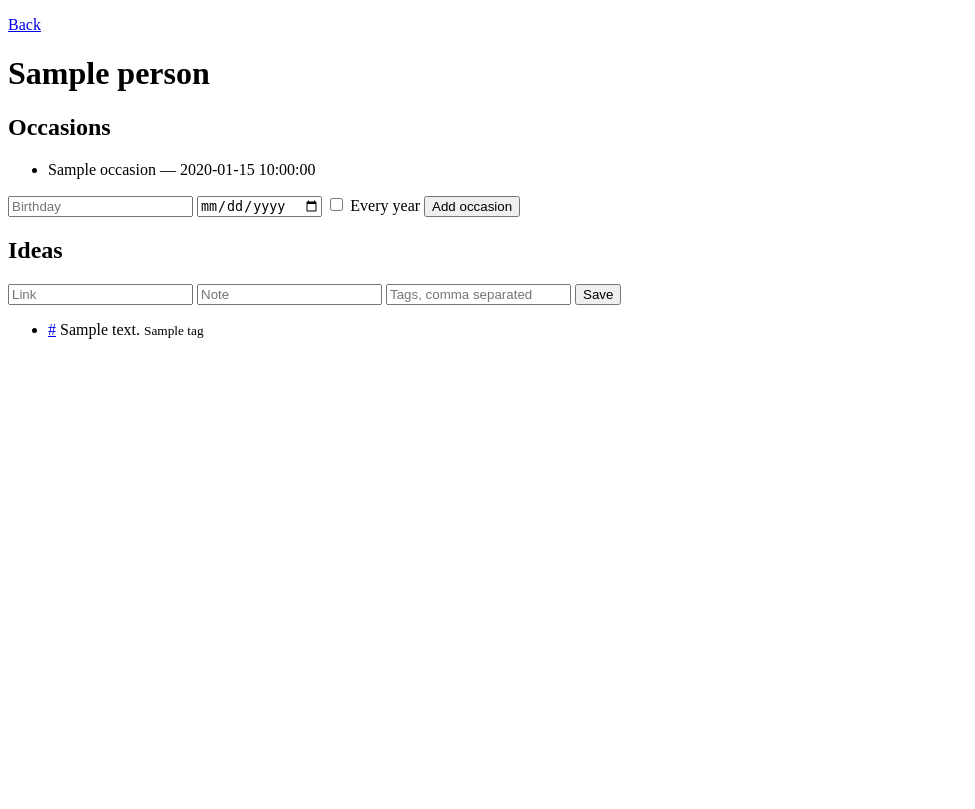
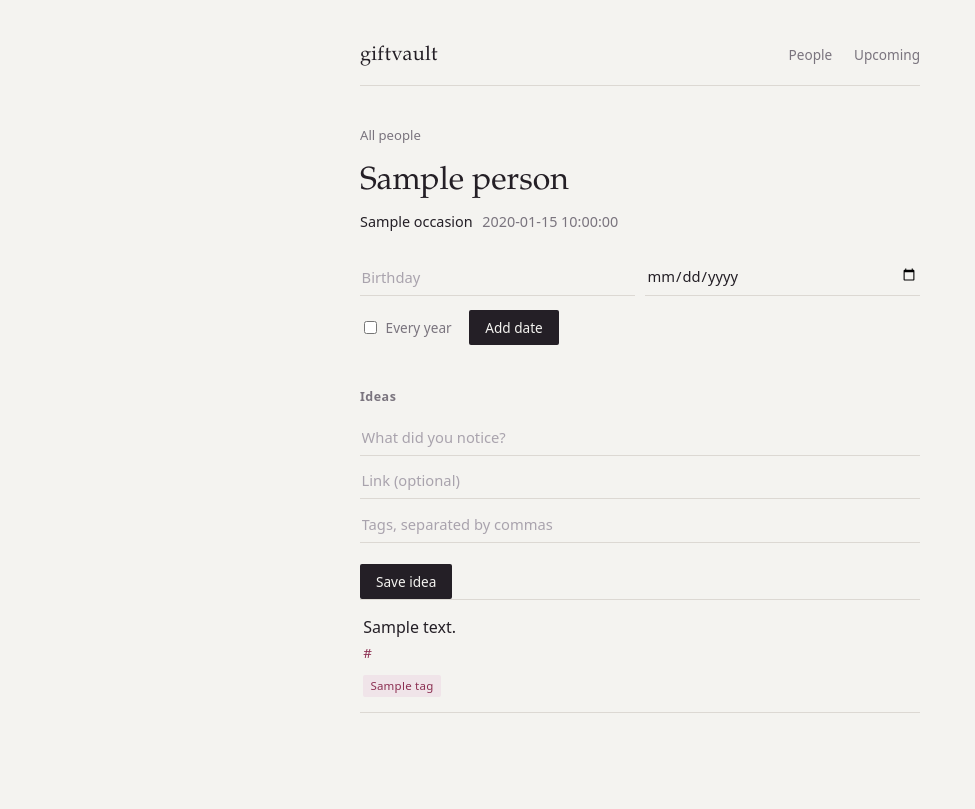
Before and after one commit to adh-aakriti/giftvault, a Flask app: template templates/person_detail.html in a window 1280 px wide. Shown: the whole page, without its empty margins (0-975 px from the left). Before the commit the page ends 339 px from the top, so only its background shows below. Run offline with Flask 3, Linux system fonts and the light colour scheme; the template is opened without the code that fills it: most values are stand-ins (such as "Sample title", 1, 10 or a date in 2020).

Commit message:
Add stylesheet and shared base template

```diff
--- a/app.py
+++ b/app.py
@@ -25,14 +25,19 @@ def load_user():
 @app.after_request
 def persist_user(response):
     if getattr(g, "new_user", False):
-        response.set_cookie(
-            COOKIE_NAME,
-            g.user_id,
-            max_age=60 * 60 * 24 * 365 * 5,
-            httponly=True,
-            samesite="Lax",
-        )
+        response.set_cookie(COOKIE_NAME, g.user_id,
+                            max_age=60 * 60 * 24 * 365 * 5,
+                            httponly=True, samesite="Lax")
     return response
+
+
+@app.template_filter("prettydate")
+def prettydate(value):
+    """Turn an ISO date string from SQLite into something readable."""
+    try:
+        return date.fromisoformat(str(value)).strftime("%-d %B %Y")
+    except ValueError:
+        return value
 
 
 @app.route("/")
@@ -47,8 +52,9 @@ def people_list():
         if name:
             people.add_person(g.user_id, name)
         return redirect(url_for("people_list"))
-
-    return render_template("people.html", people=people.list_people(g.user_id))
+    rows = people.list_people(g.user_id)
+    entries = [{"person": r, "count": ideas.count_ideas_for(r["id"])} for r in rows]
+    return render_template("people.html", entries=entries, page="people")
 
 
 @app.route("/person/<int:person_id>", methods=["GET", "POST"])
@@ -56,42 +62,31 @@ def person_page(person_id):
     person = ideas.get_person(g.user_id, person_id)
     if person is None:
         return "Not found", 404
-
     error = None
     if request.method == "POST":
         url = request.form.get("url", "")
         note = request.form.get("note", "")
         if not url.strip() and not note.strip():
-            error = "Add a link or a note"
+            error = "Add a link or a note."
         else:
             idea_id = ideas.add_idea(person_id, url, note)
             tag_names = tagger.parse_tags(request.form.get("tags", ""))
             if tag_names:
                 ideas.set_tags(g.user_id, idea_id, tag_names)
             return redirect(url_for("person_page", person_id=person_id))
-
     rows = ideas.list_ideas(person_id)
-    items = [
-        {"idea": row, "tags": ideas.tags_for_idea(row["id"])}
-        for row in rows
-    ]
-
-    return render_template(
-        "person_detail.html",
-        person=person,
-        items=items,
-        all_tags=ideas.all_tags(g.user_id),
-        occasions=occasions.list_for_person(person_id),
-        error=error,
-    )
+    items = [{"idea": r, "tags": ideas.tags_for_idea(r["id"])} for r in rows]
+    return render_template("person_detail.html", person=person, items=items,
+                           all_tags=ideas.all_tags(g.user_id),
+                           occasions=occasions.list_for_person(person_id),
+                           error=error, page="people")
 
 
 @app.route("/upcoming")
 def upcoming():
-    return render_template(
-        "upcoming.html",
-        occasions=occasions.upcoming(g.user_id, date.today()),
-    )
+    return render_template("upcoming.html",
+                           occasions=occasions.upcoming(g.user_id, date.today()),
+                           page="upcoming")
 
 
 @app.route("/person/<int:person_id>/occasions", methods=["POST"])
@@ -99,14 +94,11 @@ def add_occasion(person_id):
     person = ideas.get_person(g.user_id, person_id)
     if person is None:
         return "Not found", 404
-
     label = request.form.get("label", "").strip()
     date_str = request.form.get("date", "").strip()
     recurs = request.form.get("recurs") == "on"
-
     if label and date_str:
         occasions.add_occasion(person_id, label, date_str, recurs)
-
     return redirect(url_for("person_page", person_id=person_id))
 
 
--- /dev/null
+++ b/static/style.css
@@ -0,0 +1,327 @@
+:root {
+  --ink: #241f26;
+  --paper: #f4f3f0;
+  --muted: #7a747e;
+  --rule: #dcd8d3;
+  --accent: #8c2f52;
+  --accent-soft: #f0e4e9;
+
+  --serif: "Iowan Old Style", "Palatino Linotype", Palatino, Georgia, serif;
+  --sans: system-ui, -apple-system, "Segoe UI", Roboto, sans-serif;
+}
+
+* { box-sizing: border-box; }
+
+body {
+  margin: 0;
+  background: var(--paper);
+  color: var(--ink);
+  font-family: var(--sans);
+  font-size: 16px;
+  line-height: 1.55;
+  -webkit-font-smoothing: antialiased;
+}
+
+.wrap {
+  max-width: 38rem;
+  margin: 0 auto;
+  padding: 2.5rem 1.5rem 6rem;
+}
+
+/* ---------- masthead ---------- */
+
+.masthead {
+  display: flex;
+  align-items: baseline;
+  justify-content: space-between;
+  gap: 1rem;
+  padding-bottom: 0.9rem;
+  border-bottom: 1px solid var(--rule);
+  margin-bottom: 2.2rem;
+}
+
+.masthead a.brand {
+  font-family: var(--serif);
+  font-size: 1.25rem;
+  letter-spacing: 0.01em;
+  color: var(--ink);
+  text-decoration: none;
+}
+
+.masthead nav a {
+  font-size: 0.85rem;
+  color: var(--muted);
+  text-decoration: none;
+  margin-left: 1.1rem;
+}
+
+.masthead nav a:hover,
+.masthead nav a[aria-current="page"] {
+  color: var(--accent);
+}
+
+/* ---------- headings ---------- */
+
+h1 {
+  font-family: var(--serif);
+  font-size: 2rem;
+  font-weight: 400;
+  line-height: 1.15;
+  margin: 0 0 0.3rem;
+}
+
+h2 {
+  font-size: 0.78rem;
+  font-weight: 600;
+  letter-spacing: 0.04em;
+  color: var(--muted);
+  margin: 2.6rem 0 0.8rem;
+}
+
+.lede {
+  color: var(--muted);
+  font-size: 0.95rem;
+  margin: 0 0 2rem;
+  max-width: 30rem;
+}
+
+/* ---------- people list ---------- */
+
+.people {
+  list-style: none;
+  margin: 0;
+  padding: 0;
+  border-top: 1px solid var(--rule);
+}
+
+.people li { border-bottom: 1px solid var(--rule); }
+
+.people a {
+  display: flex;
+  align-items: baseline;
+  justify-content: space-between;
+  gap: 1rem;
+  padding: 0.85rem 0.2rem;
+  text-decoration: none;
+  color: var(--ink);
+}
+
+.people a:hover { background: rgba(140, 47, 82, 0.04); }
+
+.people .name {
+  font-family: var(--serif);
+  font-size: 1.15rem;
+}
+
+.people .meta {
+  font-size: 0.8rem;
+  color: var(--muted);
+  white-space: nowrap;
+}
+
+/* ---------- countdown ---------- */
+
+.countdown {
+  list-style: none;
+  margin: 0;
+  padding: 0;
+}
+
+.countdown li {
+  display: flex;
+  align-items: baseline;
+  gap: 1.3rem;
+  padding: 1.1rem 0;
+  border-bottom: 1px solid var(--rule);
+}
+
+.countdown li:first-child { border-top: 1px solid var(--rule); }
+
+.days {
+  flex: 0 0 4.1rem;
+  font-family: var(--serif);
+  font-size: 2.5rem;
+  line-height: 0.95;
+  text-align: right;
+  font-variant-numeric: tabular-nums;
+  color: var(--ink);
+}
+
+.countdown li.soon .days { color: var(--accent); }
+
+.days-unit {
+  display: block;
+  font-family: var(--sans);
+  font-size: 0.68rem;
+  color: var(--muted);
+  letter-spacing: 0.03em;
+  margin-top: 0.3rem;
+}
+
+.who { min-width: 0; }
+
+.who a {
+  font-family: var(--serif);
+  font-size: 1.2rem;
+  color: var(--ink);
+  text-decoration: none;
+  border-bottom: 1px solid transparent;
+}
+
+.who a:hover { border-bottom-color: var(--accent); }
+
+.who .detail {
+  font-size: 0.82rem;
+  color: var(--muted);
+  margin-top: 0.15rem;
+}
+
+/* ---------- occasions on a person page ---------- */
+
+.occasions {
+  list-style: none;
+  margin: 0 0 1.2rem;
+  padding: 0;
+  font-size: 0.9rem;
+}
+
+.occasions li {
+  display: flex;
+  gap: 0.6rem;
+  padding: 0.3rem 0;
+  color: var(--muted);
+}
+
+.occasions .label { color: var(--ink); }
+
+/* ---------- ideas ---------- */
+
+.ideas {
+  list-style: none;
+  margin: 0;
+  padding: 0;
+  border-top: 1px solid var(--rule);
+}
+
+.ideas li {
+  padding: 0.95rem 0.2rem;
+  border-bottom: 1px solid var(--rule);
+}
+
+.ideas .note { display: block; }
+
+.ideas .link {
+  display: block;
+  font-size: 0.84rem;
+  color: var(--accent);
+  word-break: break-all;
+  text-decoration: none;
+}
+
+.ideas .link:hover { text-decoration: underline; }
+
+.ideas .note + .link { margin-top: 0.25rem; }
+
+.tags { margin-top: 0.5rem; }
+
+.tag {
+  display: inline-block;
+  font-size: 0.72rem;
+  letter-spacing: 0.02em;
+  color: var(--accent);
+  background: var(--accent-soft);
+  padding: 0.12rem 0.45rem;
+  border-radius: 2px;
+  margin-right: 0.3rem;
+}
+
+/* ---------- forms ---------- */
+
+form { margin: 0; }
+
+.field-row {
+  display: flex;
+  flex-wrap: wrap;
+  align-items: flex-end;
+  gap: 0.6rem;
+}
+
+input[type="text"],
+input[type="date"],
+input:not([type]) {
+  flex: 1 1 11rem;
+  min-width: 0;
+  font-family: var(--sans);
+  font-size: 0.92rem;
+  color: var(--ink);
+  background: transparent;
+  border: none;
+  border-bottom: 1px solid var(--rule);
+  padding: 0.5rem 0.1rem;
+}
+
+input:focus {
+  outline: none;
+  border-bottom-color: var(--accent);
+}
+
+input::placeholder { color: #a9a3ad; }
+
+.stack input { margin-bottom: 0.4rem; width: 100%; }
+
+button {
+  font-family: var(--sans);
+  font-size: 0.85rem;
+  color: var(--paper);
+  background: var(--ink);
+  border: none;
+  border-radius: 2px;
+  padding: 0.5rem 1rem;
+  cursor: pointer;
+}
+
+button:hover { background: var(--accent); }
+
+label.check {
+  display: inline-flex;
+  align-items: center;
+  gap: 0.35rem;
+  font-size: 0.85rem;
+  color: var(--muted);
+}
+
+.form-actions {
+  display: flex;
+  align-items: center;
+  gap: 1.1rem;
+  margin-top: 0.9rem;
+}
+
+.error {
+  color: var(--accent);
+  font-size: 0.85rem;
+  margin: 0.6rem 0 0;
+}
+
+.empty {
+  color: var(--muted);
+  font-size: 0.92rem;
+  padding: 1.2rem 0;
+  border-top: 1px solid var(--rule);
+  border-bottom: 1px solid var(--rule);
+}
+
+.back {
+  display: inline-block;
+  font-size: 0.82rem;
+  color: var(--muted);
+  text-decoration: none;
+  margin-bottom: 1.2rem;
+}
+
+.back:hover { color: var(--accent); }
+
+@media (max-width: 480px) {
+  h1 { font-size: 1.7rem; }
+  .days { font-size: 2.1rem; min-width: 2.8rem; }
+}
--- /dev/null
+++ b/templates/base.html
@@ -0,0 +1,21 @@
+<!doctype html>
+<html lang="en">
+<head>
+  <meta charset="utf-8">
+  <meta name="viewport" content="width=device-width, initial-scale=1">
+  <title>{% block title %}giftvault{% endblock %}</title>
+  <link rel="stylesheet" href="{{ url_for('static', filename='style.css') }}">
+</head>
+<body>
+  <div class="wrap">
+    <header class="masthead">
+      <a class="brand" href="{{ url_for('people_list') }}">giftvault</a>
+      <nav>
+        <a href="{{ url_for('people_list') }}"{% if page == 'people' %} aria-current="page"{% endif %}>People</a>
+        <a href="{{ url_for('upcoming') }}"{% if page == 'upcoming' %} aria-current="page"{% endif %}>Upcoming</a>
+      </nav>
+    </header>
+    {% block content %}{% endblock %}
+  </div>
+</body>
+</html>
--- a/templates/person_detail.html
+++ b/templates/person_detail.html
@@ -1,52 +1,64 @@
-<!doctype html>
-<html>
-<head>
-  <meta charset="utf-8">
-  <title>{{ person.name }}</title>
-</head>
-<body>
-  <p><a href="/people">Back</a></p>
+{% extends "base.html" %}
+{% block title %}{{ person.name }}{% endblock %}
+{% block content %}
+
+<a class="back" href="{{ url_for('people_list') }}">All people</a>
+
 <h1>{{ person.name }}</h1>
 
-  <h2>Occasions</h2>
-  <ul>
+{% if occasions %}
+  <ul class="occasions">
     {% for o in occasions %}
-      <li>{{ o.label }} — {{ o.date }}{% if o.recurs_annually %} (every year){% endif %}</li>
-    {% else %}
-      <li>None yet.</li>
+      <li>
+        <span class="label">{{ o.label }}</span>
+        <span>{{ o.date | prettydate }}{% if o.recurs_annually %}, every year{% endif %}</span>
+      </li>
     {% endfor %}
   </ul>
+{% endif %}
 
-  <form method="post" action="/person/{{ person.id }}/occasions">
+<form method="post" action="{{ url_for('add_occasion', person_id=person.id) }}">
+  <div class="field-row">
     <input name="label" placeholder="Birthday">
     <input name="date" type="date">
-    <label><input type="checkbox" name="recurs"> Every year</label>
-    <button type="submit">Add occasion</button>
+  </div>
+  <div class="form-actions">
+    <label class="check"><input type="checkbox" name="recurs"> Every year</label>
+    <button type="submit">Add date</button>
+  </div>
 </form>
 
 <h2>Ideas</h2>
-  <form method="post">
-    <input name="url" placeholder="Link">
-    <input name="note" placeholder="Note">
-    <input name="tags" placeholder="Tags, comma separated" list="tag-options">
+
+<form method="post" class="stack">
+  <input name="note" placeholder="What did you notice?">
+  <input name="url" placeholder="Link (optional)">
+  <input name="tags" placeholder="Tags, separated by commas" list="tag-options">
   <datalist id="tag-options">
     {% for tag in all_tags %}<option value="{{ tag }}">{% endfor %}
   </datalist>
-    <button type="submit">Save</button>
+  <div class="form-actions">
+    <button type="submit">Save idea</button>
+  </div>
+  {% if error %}<p class="error">{{ error }}</p>{% endif %}
 </form>
 
-  {% if error %}<p>{{ error }}</p>{% endif %}
-
-  <ul>
+{% if items %}
+  <ul class="ideas">
     {% for item in items %}
       <li>
-        {% if item.idea.url %}<a href="{{ item.idea.url }}">{{ item.idea.url }}</a>{% endif %}
-        {% if item.idea.note %}{{ item.idea.note }}{% endif %}
-        {% if item.tags %}<small>{{ item.tags|join(", ") }}</small>{% endif %}
+        {% if item.idea.note %}<span class="note">{{ item.idea.note }}</span>{% endif %}
+        {% if item.idea.url %}<a class="link" href="{{ item.idea.url }}">{{ item.idea.url }}</a>{% endif %}
+        {% if item.tags %}
+          <div class="tags">
+            {% for tag in item.tags %}<span class="tag">{{ tag }}</span>{% endfor %}
+          </div>
+        {% endif %}
       </li>
-    {% else %}
-      <li>Nothing saved yet.</li>
     {% endfor %}
   </ul>
-</body>
-</html>
+{% else %}
+  <p class="empty">Nothing saved for {{ person.name }} yet. Anything counts, even a half-remembered remark.</p>
+{% endif %}
+
+{% endblock %}
```
Also changed, not shown: templates/people.html (+30 -19 lines), templates/upcoming.html (+32 -18 lines), 1 other file. Lines whose indentation alone changed are shown as unchanged.
